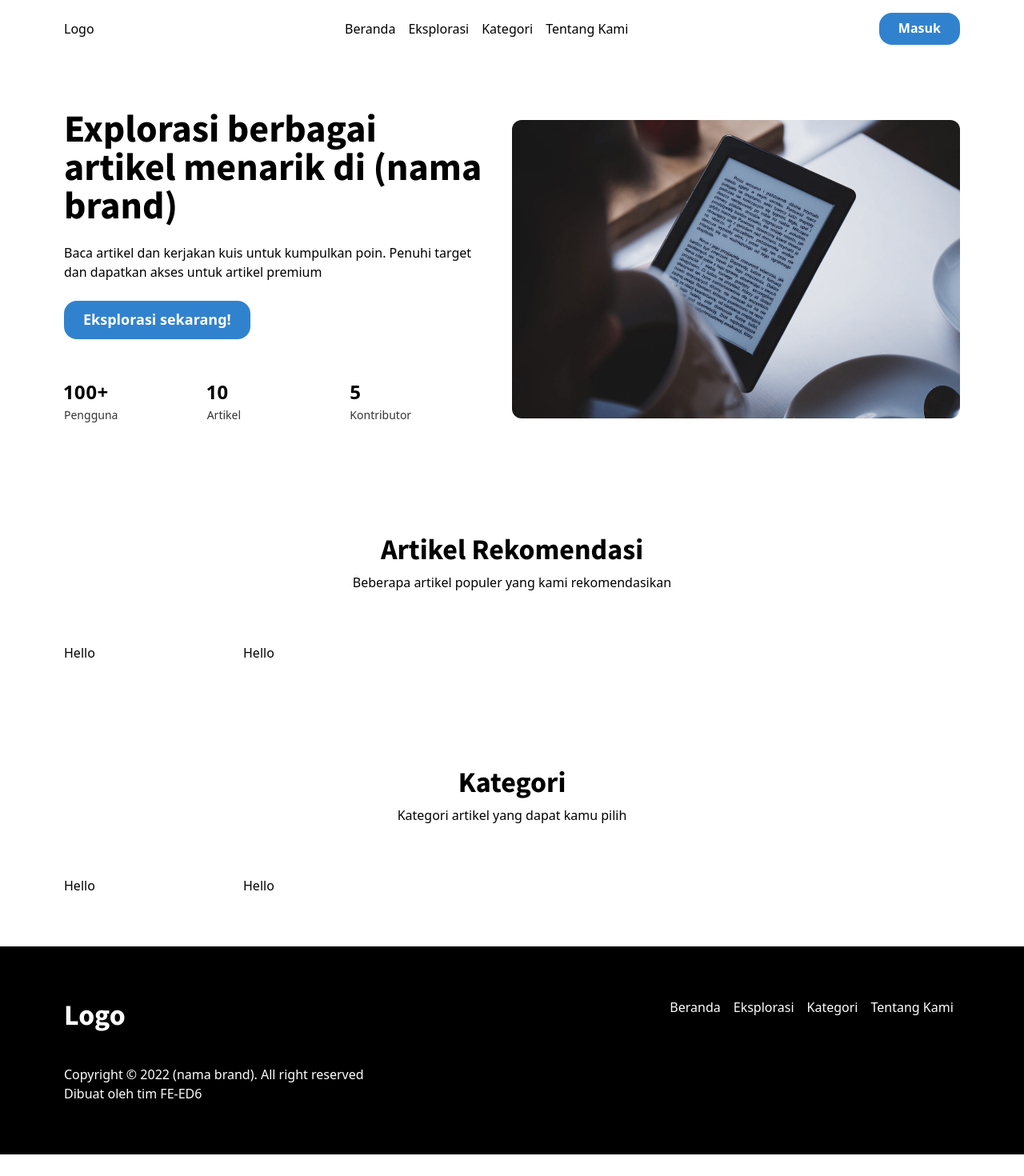
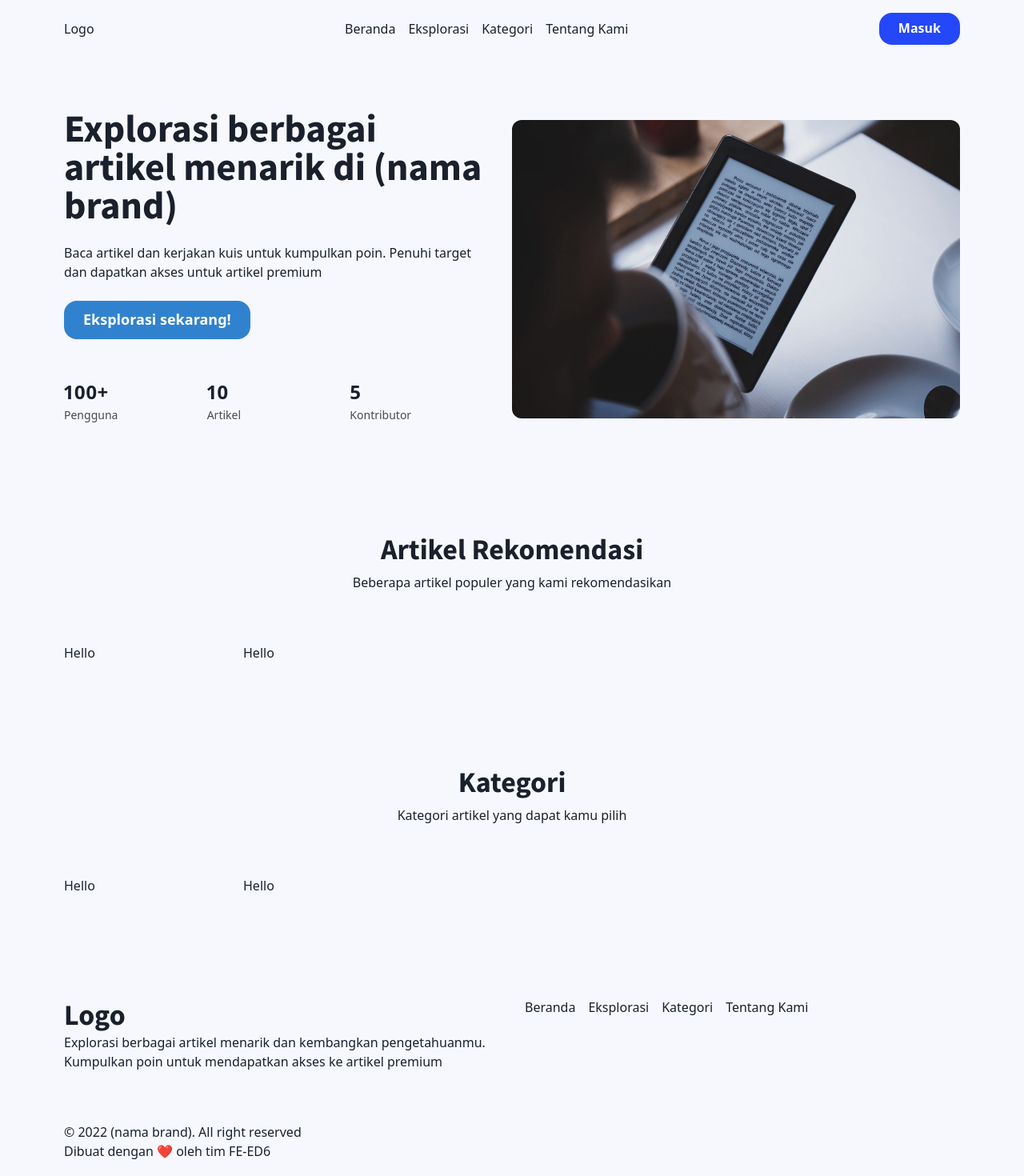
Before and after one commit to irfan44/literanian, a React (Create React App) app: page / in a window 1280 px wide. Shown: the top 1470 px of the page at 80% size. Before the commit the page ends 1443 px from the top, so only its background shows below. Built offline with nearby package versions, Linux system fonts and the light colour scheme; no server answers.

Commit message:
fix: styling changes

```diff
--- a/src/components/ArticleCard/index.tsx
+++ b/src/components/ArticleCard/index.tsx
@@ -27,7 +27,17 @@ const ArticleCard = ({
   const date = formatDate(createdAt);
 
   return (
-    <VStack as={LinkBox} alignItems="start">
+    <VStack
+      as={LinkBox}
+      alignItems="start"
+      bg="white"
+      p="6"
+      borderRadius="2xl"
+      boxShadow="sm"
+      _hover={{
+        boxShadow: "base",
+      }}
+    >
       <Image src={url} borderRadius="2xl" />
       <Heading as="h3" size="lg">
         <LinkOverlay as={RouterLink} to={uid ? `/article/${slug}` : "/login"}>
--- a/src/components/Footer/index.tsx
+++ b/src/components/Footer/index.tsx
@@ -11,16 +11,20 @@ import Navlink from "components/Navbar/Navlink";
 
 const Footer = () => {
   return (
-    <Box bg="black" color="white">
+    <Box bg="#f6f8fd">
       <Container maxW="6xl" py="16">
         <SimpleGrid
-          templateColumns={{ sm: "1fr 1fr", md: "2fr 1fr" }}
+          templateColumns={{ sm: "1fr 1fr", md: "1fr 1fr" }}
           spacing={8}
         >
           <Box>
-            <Heading mb="10">Logo</Heading>
-            <Text>Copyright © 2022 (nama brand). All right reserved</Text>
-            <Text>Dibuat oleh tim FE-ED6</Text>
+            <Heading>Logo</Heading>
+            <Text mb="16">
+              Explorasi berbagai artikel menarik dan kembangkan pengetahuanmu.
+              Kumpulkan poin untuk mendapatkan akses ke artikel premium
+            </Text>
+            <Text>© 2022 (nama brand). All right reserved</Text>
+            <Text>Dibuat dengan ❤️ oleh tim FE-ED6</Text>
           </Box>
           <Stack align={"flex-start"}>
             <Navlink />
--- a/src/components/Navbar/index.tsx
+++ b/src/components/Navbar/index.tsx
@@ -45,7 +45,11 @@ const Navbar = () => {
   const profileButton = () => {
     return (
       <Menu>
-        <MenuButton as={Button} rightIcon={<ChevronDownIcon />}>
+        <MenuButton
+          as={Button}
+          rightIcon={<ChevronDownIcon />}
+          colorScheme="gray"
+        >
           <HStack>
             <Avatar
               name={displayName ? displayName : "Default"}
@@ -63,7 +67,7 @@ const Navbar = () => {
   };
 
   return (
-    <>
+    <Box bg="#f6f8fd">
       <Container maxW="6xl" py="4">
         <Flex alignItems={"center"}>
           <Text>Logo</Text>
@@ -74,7 +78,9 @@ const Navbar = () => {
             {uid ? (
               profileButton()
             ) : (
-              <Button onClick={handleLogin}>Masuk</Button>
+              <Button onClick={handleLogin} bgColor={"#2447F9"}>
+                Masuk
+              </Button>
             )}
           </Hide>
           <Show below="sm">
@@ -83,6 +89,7 @@ const Navbar = () => {
               ref={btnRef}
               aria-label="Open menu"
               onClick={onOpen}
+              bgColor={"#2447F9"}
             />
           </Show>
         </Flex>
@@ -105,14 +112,16 @@ const Navbar = () => {
               {uid ? (
                 profileButton()
               ) : (
-                <Button onClick={handleLogin}>Masuk</Button>
+                <Button onClick={handleLogin} bgColor={"#2447F9"}>
+                  Masuk
+                </Button>
               )}
             </Box>
           </DrawerBody>
           <DrawerFooter />
         </DrawerContent>
       </Drawer>
-    </>
+    </Box>
   );
 };
 
--- a/src/components/pages/explore/ArticleList/index.tsx
+++ b/src/components/pages/explore/ArticleList/index.tsx
@@ -1,4 +1,4 @@
-import { Container, Heading, SimpleGrid } from "@chakra-ui/react";
+import { Container, Heading, SimpleGrid, Text } from "@chakra-ui/react";
 import ArticleCard from "components/ArticleCard";
 import { ArticleData } from "types/article";
 
@@ -11,8 +11,11 @@ const ArticleLists = (props: Props) => {
   const { articleData } = props;
   return (
     <Container maxW="6xl" py="8">
+      <Text fontSize="sm" color="blackAlpha.700">
+        Terbaru dari kami
+      </Text>
       <Heading mb="6">{props.title}</Heading>
-      <SimpleGrid columns={{ base: 1, md: 2, lg: 4 }} spacing="6">
+      <SimpleGrid columns={{ base: 1, md: 2, lg: 3 }} spacing="6">
         {articleData.map((article) => (
           <ArticleCard key={article.slug} {...article} />
         ))}
--- a/src/components/pages/explore/PremiumArticleList/index.tsx
+++ b/src/components/pages/explore/PremiumArticleList/index.tsx
@@ -25,16 +25,19 @@ const PremiumArticleList = (props: Props) => {
 
   return (
     <Container maxW="6xl" py="8">
+      <Text fontSize="sm" color="blackAlpha.700">
+        Khusus untuk akun premium
+      </Text>
       <Heading mb="6">{props.title}</Heading>
       {isPremium && (
-        <SimpleGrid columns={{ base: 1, md: 2, lg: 4 }} spacing="6">
+        <SimpleGrid columns={{ base: 1, md: 2, lg: 3 }} spacing="6">
           {articleData.map((article) => (
             <ArticleCard key={article.slug} {...article} />
           ))}
         </SimpleGrid>
       )}
       {isNotPremium && (
-        <Box as={Center} py="6" bg="#D6E6F5" borderRadius="2xl">
+        <Box as={Center} py="6" bg="#2447F9" color="white" borderRadius="2xl">
           <Text>
             Dapatkan lebih banyak poin untuk buka akses ke artikel premium
           </Text>
--- a/src/components/pages/explore/UserDashboard/index.tsx
+++ b/src/components/pages/explore/UserDashboard/index.tsx
@@ -28,6 +28,7 @@ const UserDashboard = () => {
     (state) => state.userStatus
   );
   const [isClaimable, setIsClaimable] = useState(false);
+  const [isLoading, setIsLoading] = useState(false);
   const dispatch = useAppDispatch();
 
   const expireDate = premiumExpiry && formatDate(premiumExpiry);
@@ -38,12 +39,14 @@ const UserDashboard = () => {
   };
 
   const handleClaimPremium = async () => {
+    setIsLoading(true);
     if (uid !== null && premiumExpiry !== null && points !== null) {
       const newExpiry = await handleAddPremium(uid, premiumExpiry, 5);
       const newPoints = await handleAddPoint(uid, points, 5);
       dispatch(setNewPremium({ premium: true, premiumExpiry: newExpiry }));
       dispatch(setNewPoints(newPoints));
       setIsClaimable(false);
+      setIsLoading(false);
     }
   };
 
@@ -67,11 +70,11 @@ const UserDashboard = () => {
           {displayName}
         </Heading>
         <Stack direction={["column", "row"]}>
-          <Stat bg="#D6E6F5" py="2" px="4" borderRadius="2xl">
+          <Stat bg="white" py="2" px="4" borderRadius="2xl">
             <StatNumber fontSize="lg">{points}</StatNumber>
             <StatHelpText>Total Poin</StatHelpText>
           </Stat>
-          <Stat bg="#D6E6F5" py="2" px="4" borderRadius="2xl">
+          <Stat bg="white" py="2" px="4" borderRadius="2xl">
             {premium ? (
               <StatNumber fontSize="lg">Akun Premium</StatNumber>
             ) : (
@@ -81,9 +84,18 @@ const UserDashboard = () => {
           </Stat>
         </Stack>
         {isClaimable ? (
-          <Button mt="6" onClick={handleClaimPremium}>
-            Klaim premium!
-          </Button>
+          <Stack mt="6">
+            <Text fontWeight="bold">
+              Selamat, kamu berhasil membuka akun premium!
+            </Text>
+            <Button
+              isLoading={isLoading}
+              onClick={handleClaimPremium}
+              bgColor={"#2447F9"}
+            >
+              Klaim premium!
+            </Button>
+          </Stack>
         ) : (
           ""
         )}
--- a/src/pages/Explore/index.tsx
+++ b/src/pages/Explore/index.tsx
@@ -35,7 +35,7 @@ const Explore = () => {
   }, []);
 
   return (
-    <Box minH="100vh">
+    <Box minH="100vh" bg="#f6f8fd" pb="16">
       <UserDashboard />
       <ArticleLists title="Artikel Terbaru" articleData={latestArticles} />
       <PremiumArticleList
--- a/src/pages/Home/index.tsx
+++ b/src/pages/Home/index.tsx
@@ -5,7 +5,7 @@ import RecommendedArticleSection from "components/pages/home/RecommendedArticleS
 
 const Home = () => {
   return (
-    <Box minH="100vh">
+    <Box minH="100vh" bg="#f6f8fd">
       <HeroSection />
       <RecommendedArticleSection />
       <CategorySection />
--- a/src/pages/Login/index.tsx
+++ b/src/pages/Login/index.tsx
@@ -1,4 +1,14 @@
-import { Button, Heading, Text, useToast } from "@chakra-ui/react";
+import {
+  Box,
+  Button,
+  Container,
+  Heading,
+  useToast,
+  Image,
+  Flex,
+  Center,
+  Text,
+} from "@chakra-ui/react";
 import { auth, db } from "api/firebase";
 import { GoogleAuthProvider, signInWithPopup } from "firebase/auth";
 import { doc, getDoc, setDoc } from "firebase/firestore";
@@ -77,13 +87,28 @@ const Login = () => {
   };
 
   return (
-    <>
-      <Heading>Masuk</Heading>
-      <Text>Masuk dengan google guys</Text>
-      <Button isLoading={loading} onClick={handleLogin}>
-        Masuk dengan Google
-      </Button>
-    </>
+    <Box as={Center} minH="100vh" bg="#f6f8fd">
+      <Container
+        as={Flex}
+        maxW="6xl"
+        alignItems="center"
+        direction={{ base: "column", md: "column", lg: "row" }}
+      >
+        <Box
+          w={{ base: "100%", md: "100%", lg: "50%" }}
+          pb={{ base: "16", md: "16", lg: "0" }}
+        >
+          <Image src="images/login.svg" />
+        </Box>
+        <Box w={{ base: "100%", md: "100%", lg: "50%" }}>
+          <Heading>Masuk</Heading>
+          <Text mb="10">Halo, Selamat datang!</Text>
+          <Button isLoading={loading} onClick={handleLogin} bgColor={"#2447F9"}>
+            Masuk dengan Google
+          </Button>
+        </Box>
+      </Container>
+    </Box>
   );
 };
 
--- a/src/pages/index.tsx
+++ b/src/pages/index.tsx
@@ -1,13 +1,18 @@
 import Footer from "components/Footer";
 import Navbar from "components/Navbar";
+import { useLocation } from "react-router-dom";
 import AppRouter from "routes";
 
 const Main = () => {
+  const location = useLocation();
+
+  const isLogin = location.pathname === "/login";
+
   return (
     <>
-      <Navbar />
+      {!isLogin && <Navbar />}
       <AppRouter />
-      <Footer />
+      {!isLogin && <Footer />}
     </>
   );
 };
--- a/src/theme.ts
+++ b/src/theme.ts
@@ -30,13 +30,6 @@ const theme = extendTheme(
       Button,
       Link,
     },
-    styles: {
-      global: {
-        body: {
-          color: "black",
-        },
-      },
-    },
   },
   withDefaultColorScheme({ colorScheme: "blue" })
 );
```
Also changed, not shown: public/images/hello.svg, public/images/login.svg (added).
